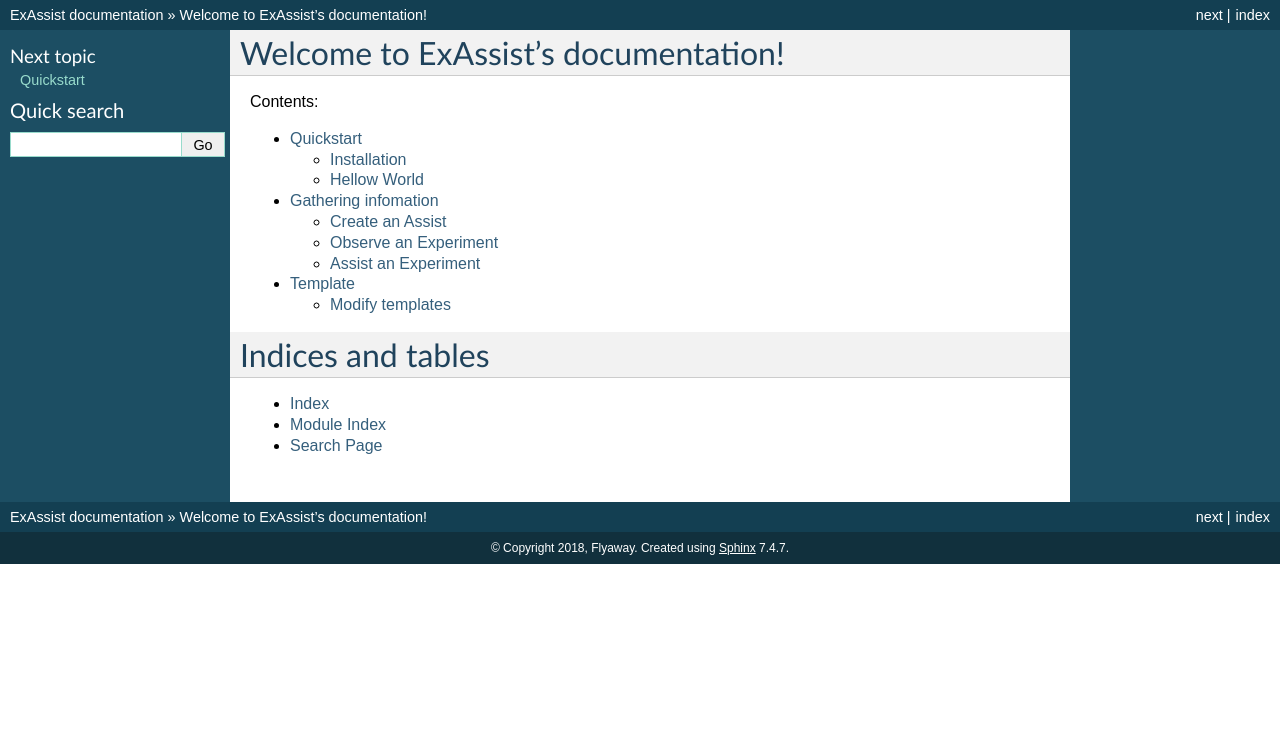
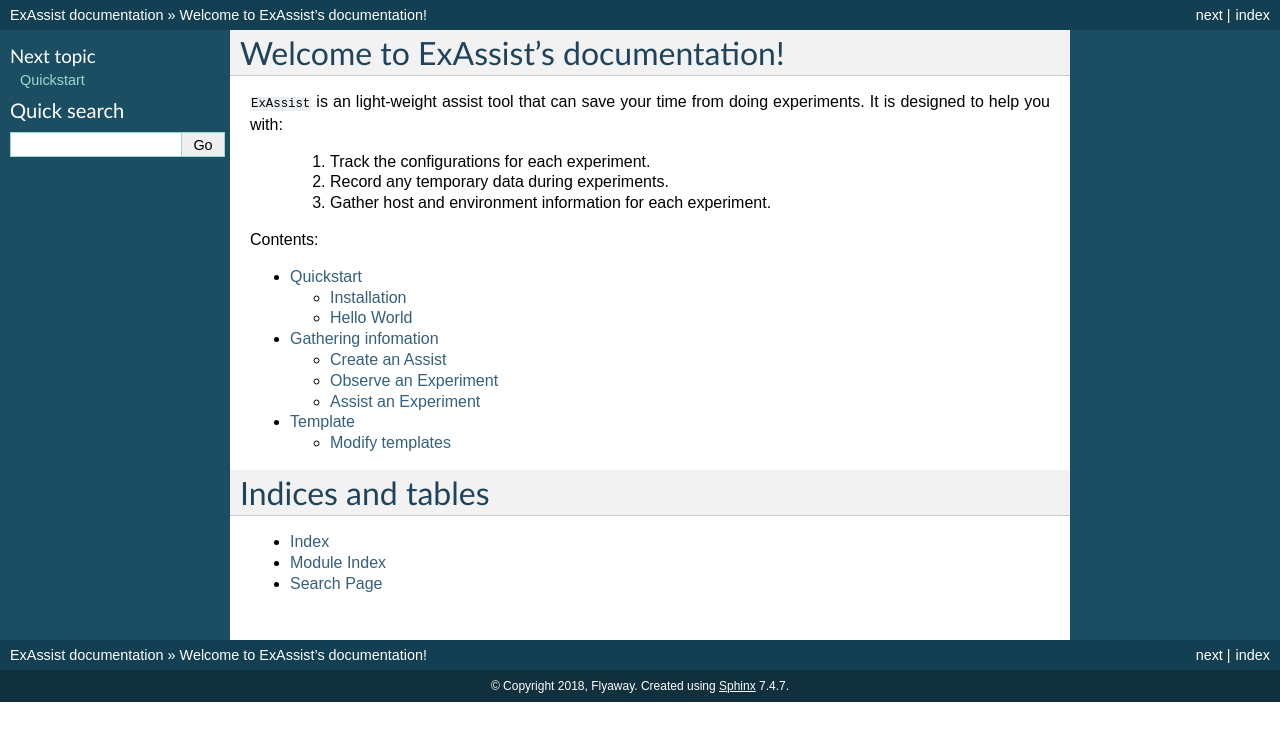
Before and after one commit to flyaway1217/ExAssist, a Sphinx documentation site: the page built from docs/index.rst, in a window 1280 px wide. Shown: the top 741 px of the page. Built offline with Sphinx 7.4.7, drawn with Linux system fonts in a browser that asks for light colours.

Commit message:
update documents

```diff
--- a/docs/index.rst
+++ b/docs/index.rst
@@ -5,6 +5,15 @@
 
 Welcome to ExAssist's documentation!
 ====================================
+
+``ExAssist`` is an light-weight assist tool that can save your time from doing experiments.
+It is designed to help you with:
+
+    1. Track the configurations for each experiment.
+    2. Record any temporary data during  experiments.
+    3. Gather host and environment information for each experiment.
+
+
 
 .. toctree::
    :maxdepth: 2
--- a/docs/quickstart.rst
+++ b/docs/quickstart.rst
@@ -18,7 +18,7 @@ Also, you can clone the git repo and install it from source file:
     python setup.py install
 
 
-Hellow World
+Hello World
 ============
 Let's directly jump into it. Here is a miniml experiment using ExAssist:
 
```
Also changed, not shown: README.rst (+7 -0 lines).
